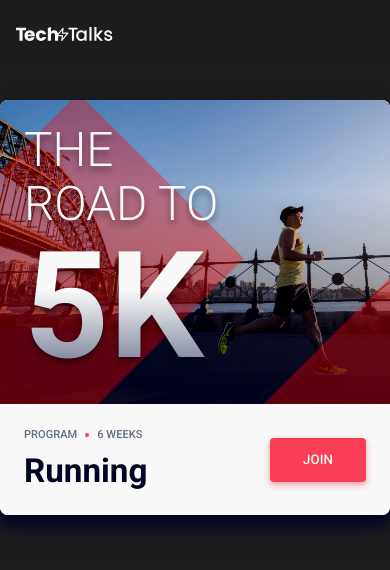
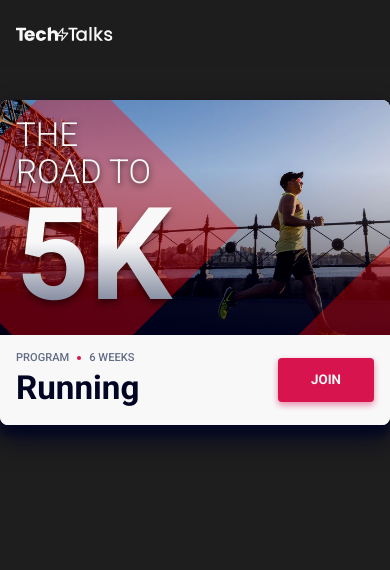
Before and after one commit to alxv2016/design-tokens, an Angular app: page / in a window 390 px wide. Shown: the top 570 px of the page. Built offline with nearby package versions, Linux system fonts and the light colour scheme.

Commit message:
feat: tweaked responsive styles

```diff
--- a/src/app/components/demo-card/demo-card.component.scss
+++ b/src/app/components/demo-card/demo-card.component.scss
@@ -24,8 +24,11 @@
     z-index: 1;
     width: 100%;
     height: 100%;
-    padding: $spacing--xl;
+    padding: $spacing--lg;
     overflow: hidden;
+    @include breakpoint('sm') {
+      padding: $spacing--xl;
+    }
   }
   &__cover-overlay {
     position: absolute;
@@ -92,23 +95,16 @@
     width: 100%;
     flex-shrink: 0;
     background-color: color('light');
-    padding: $spacing--xl;
+    padding: $spacing--lg;
+    @include breakpoint('sm') {
+      padding: $spacing--xl;
+    }
   }
 
   &__footer-content {
     position: relative;
     display: flex;
     flex-direction: column;
-  }
-}
-
-.program-info {
-  position: relative;
-  display: flex;
-  align-items: center;
-  margin-bottom: $spacing--sm;
-  span ~ span {
-    margin-left: $spacing--sm;
   }
 }
 
@@ -121,26 +117,33 @@
 }
 
 .demo-program-subtitle {
-  font-size: $large--title;
+  font-size: $title--2;
   font-weight: font-weight('light');
   line-height: 1.125;
+  filter: drop-shadow(0 2px 3px rgba(0, 0, 0, 0.75));
+  @include breakpoint('sm') {
+    font-size: $large--title;
+  }
 }
 
 .demo-program-title {
-  font-size: $headliner--3 * 1.5;
+  font-size: $headliner--3 * 1.3;
   font-weight: font-weight('bold');
   line-height: 1;
   background: color('light');
   background: linear-gradient(0deg, color('carbon') 0%, color('light') 60%);
   -webkit-background-clip: text;
   -webkit-text-fill-color: transparent;
+  @include breakpoint('sm') {
+    font-size: $headliner--3 * 1.5;
+  }
 }
 
 .demo-program-info {
   position: relative;
   display: flex;
   align-items: center;
-  margin-bottom: $spacing--sm;
+  margin-bottom: $spacing--2xs;
   span ~ span {
     margin-left: $spacing--sm;
   }
@@ -179,7 +182,7 @@
   background-color: color('lit');
   padding: 0 $spacing--md;
   border-radius: $spacing--xs;
-  font-weight: font-weight('medium');
+  font-weight: font-weight('bold');
   font-size: $body--2;
   white-space: no-wrap;
   user-select: none;
@@ -201,6 +204,7 @@
   &:hover,
   &:focus {
     outline: none;
+    background-color: color('litdark');
   }
   &:focus::after,
   &:hover::after,
--- a/src/scss/_05_variables.scss
+++ b/src/scss/_05_variables.scss
@@ -48,7 +48,8 @@ $colors: (
   darker: #1e1e1e,
   offgrey: #70707b,
   carbon: #636d86,
-  lit: #fb3e54,
+  lit: #d8144f,
+  litdark: #b31e4b,
   littint: #e84764,
   tint: #d1d0d0,
   accent1: #e0fb3e,
```
